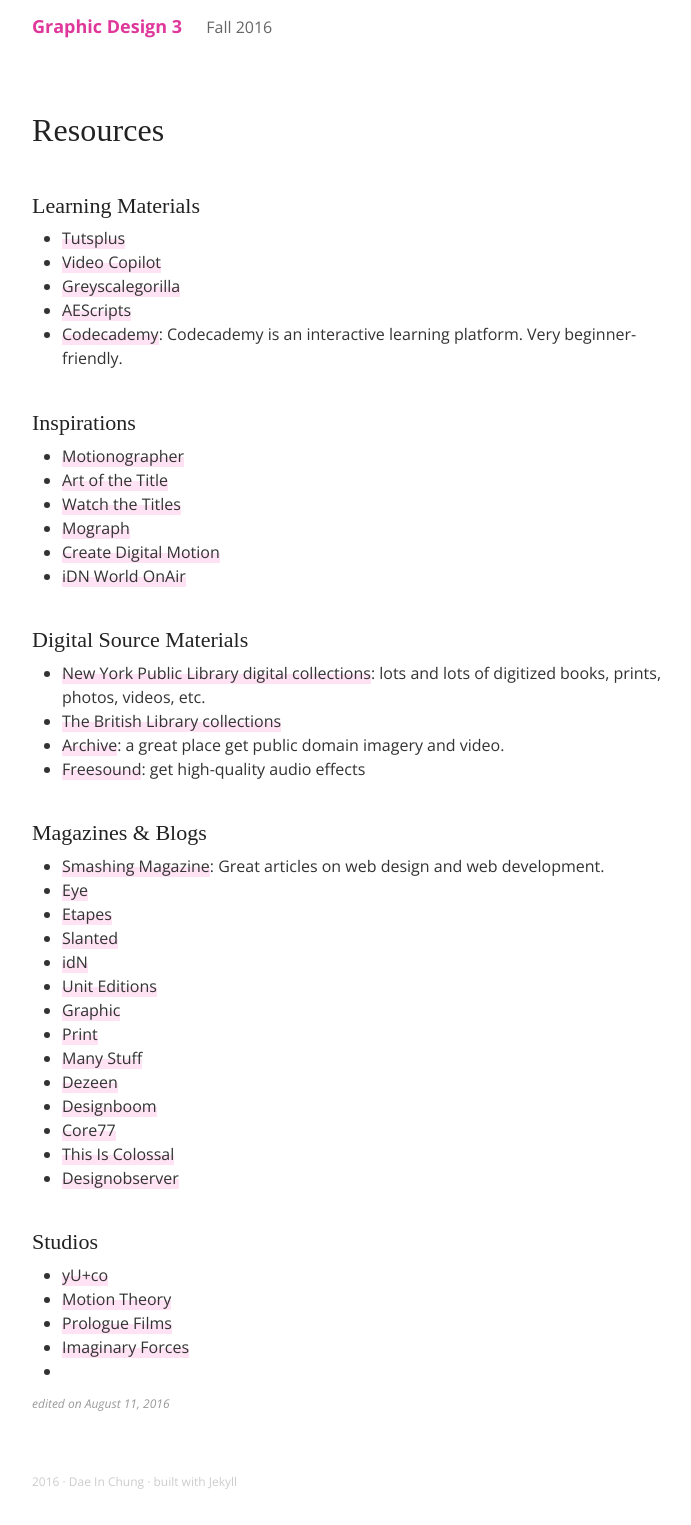
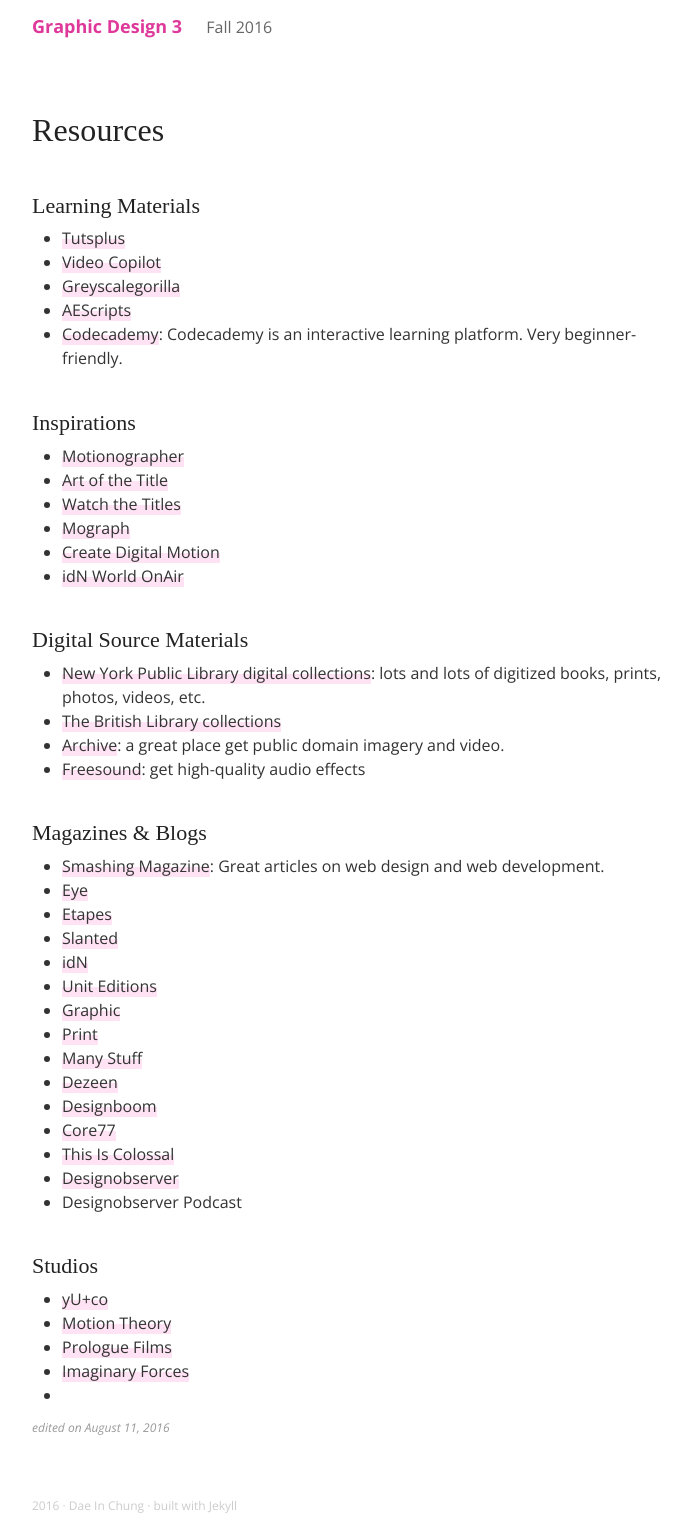
Before and after one commit to Mirandadaa/mica-gd300, a Jekyll site: the page built from _posts/102-6-1-resources.md, in a window 1280 px wide. Shown: the whole page, without its empty margins (288-979 px from the left). Built offline with Jekyll 4.4.1, drawn with Linux system fonts in a browser that asks for light colours; some web fonts are replaced; before the commit the page ends 1501 px from its top, so only the background shows below that.

Commit message:
resources

```diff
--- a/_posts/102-6-1-resources.md
+++ b/_posts/102-6-1-resources.md
@@ -8,6 +8,7 @@ tags:
 date_edited: Aug 11, 2016
 ---
 
+
 ## Learning Materials
 - [Tutsplus](http://cgi.tutsplus.com)
 - [Video Copilot](http://videocopilot.net)
@@ -17,13 +18,15 @@ date_edited: Aug 11, 2016
 
 
 
+
 ## Inspirations
 - [Motionographer](http://motionographer.com)
 - [Art of the Title](http://www.artofthetitle.com)
 - [Watch the Titles](http://www.watchthetitles.com)
 - [Mograph](http://mograph.net)
 - [Create Digital Motion](http://createdigitalmotion.com)
-- [iDN World OnAir](http://www.idnworld.com/onair/)
+- [idN World OnAir](http://www.idnworld.com/onair/)
+
 
 
 
@@ -32,6 +35,7 @@ date_edited: Aug 11, 2016
 - [The British Library collections](https://www.flickr.com/photos/britishlibrary/)
 - [Archive](https://archive.org/): a great place get public domain imagery and video.
 - [Freesound](http://www.freesound.org/): get high-quality audio effects
+
 
 
 
@@ -50,6 +54,8 @@ date_edited: Aug 11, 2016
 - [Core77](http://www.core77.com/)
 - [This Is Colossal](http://www.thisiscolossal.com/)
 - [Designobserver](http://designobserver.com/)
+- Designobserver Podcast
+
 
 
 ## Studios
```
